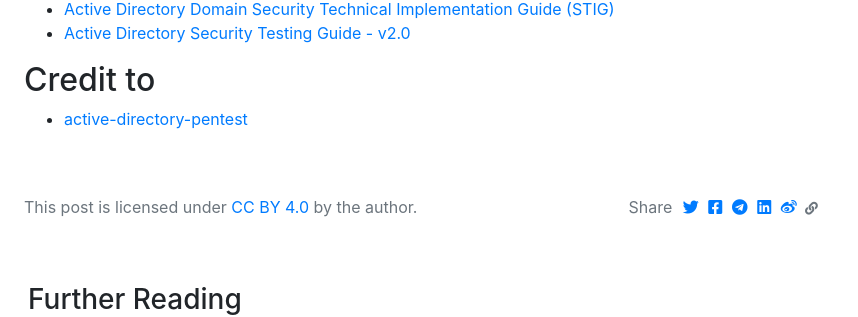
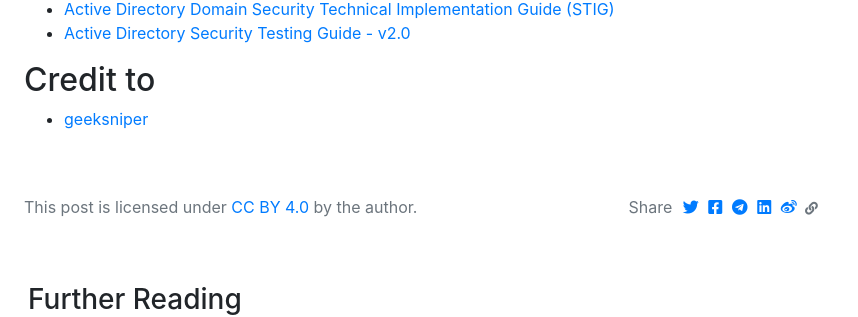
Before and after one commit to Spy0x7/Spy0x7.github.io, a Jekyll site: the page built from _posts/2022-6-23-active-directory-resources.md, in a window 1280 px wide and 900 px high, scrolled down 17299 px. Shown: the part 151-468 px from the top of the window, without its empty margins (0-858 px from the left). Built offline with Jekyll 4.4.1, drawn with Linux system fonts in a browser that asks for light colours; nearby versions of some CDN libraries; comment, search, counter and statistics services are not loaded.

Commit message:
Update 2022-6-23-active-directory-resources.md

```diff
--- a/_posts/2022-6-23-active-directory-resources.md
+++ b/_posts/2022-6-23-active-directory-resources.md
@@ -554,4 +554,4 @@ Advanced Threat Protection and Advanced Threat Analytics](https://www.blackhat.c
 * [Active Directory Security Testing Guide - v2.0](https://www.slideshare.net/HuyKha2/adstg-v20-guidance)
 
 ## Credit to
-* [active-directory-pentest](https://github.com/geeksniper/active-directory-pentest)
+* [geeksniper](https://github.com/geeksniper/active-directory-pentest)
```
